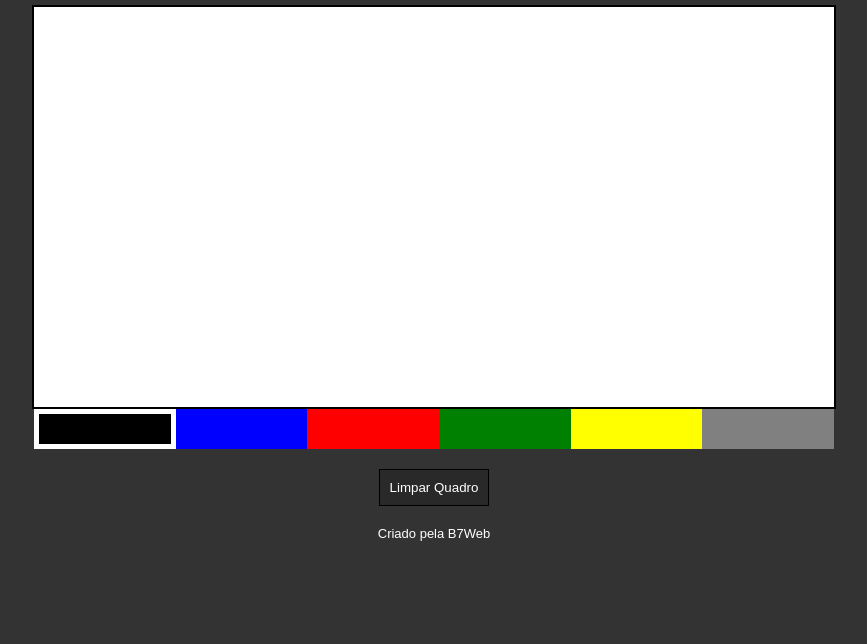
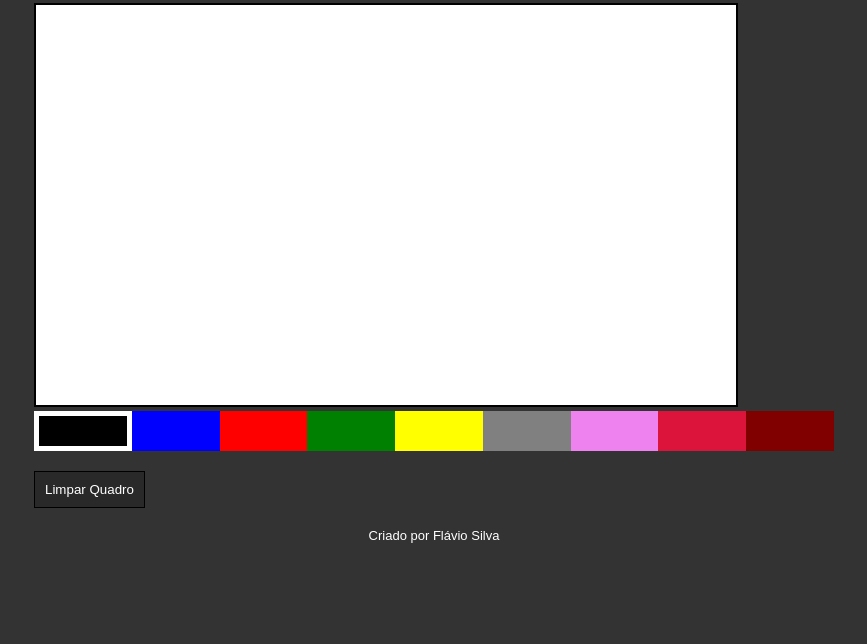
Before and after one commit to flavio16silva/quadroDesenhos, a plain HTML site: page index.html in a window 1280 px wide. Shown: the part 156-800 px from the top of the page, without its empty margins (206-1073 px from the left). Drawn offline with Linux system fonts and the light colour scheme.

Commit message:
inclusao de mais cores na classe - colorArea e alteração do tamanho da tela branca

```diff
--- a/index.html
+++ b/index.html
@@ -10,8 +10,10 @@
 <body>
     <h1>Desenhando no Canvas</h1>
 
-    <canvas id="tela" width="800" height="400"></canvas>
+    <div class="container">
+        <canvas id="tela" width="700" height="400"></canvas>
 
+        <div class="controls">
                 <div class="colorArea">
                     <div data-color="black" style="background-color: black" class="color active"></div>
                     <div data-color="blue" style="background-color: blue" class="color"></div>
@@ -19,11 +21,15 @@
                     <div data-color="green" style="background-color: green" class="color"></div>
                     <div data-color="yellow" style="background-color: yellow" class="color"></div>
                     <div data-color="gray" style="background-color: gray" class="color"></div>
+                    <div data-color="violet" style="background-color: violet" class="color"></div>
+                    <div data-color="crimson" style="background-color: crimson" class="color"></div>
+                    <div data-color="maroon" style="background-color: maroon" class="color"></div>
                 </div>
 
                 <button class="clear">Limpar Quadro</button>
-
-    <footer>Criado pela B7Web</footer>
+        </div>
+    </div>
+    <footer>Criado por Flávio Silva</footer>
 
     <script src="script.js"></script>
 </body>
```
Lines whose indentation alone changed are shown as unchanged.
